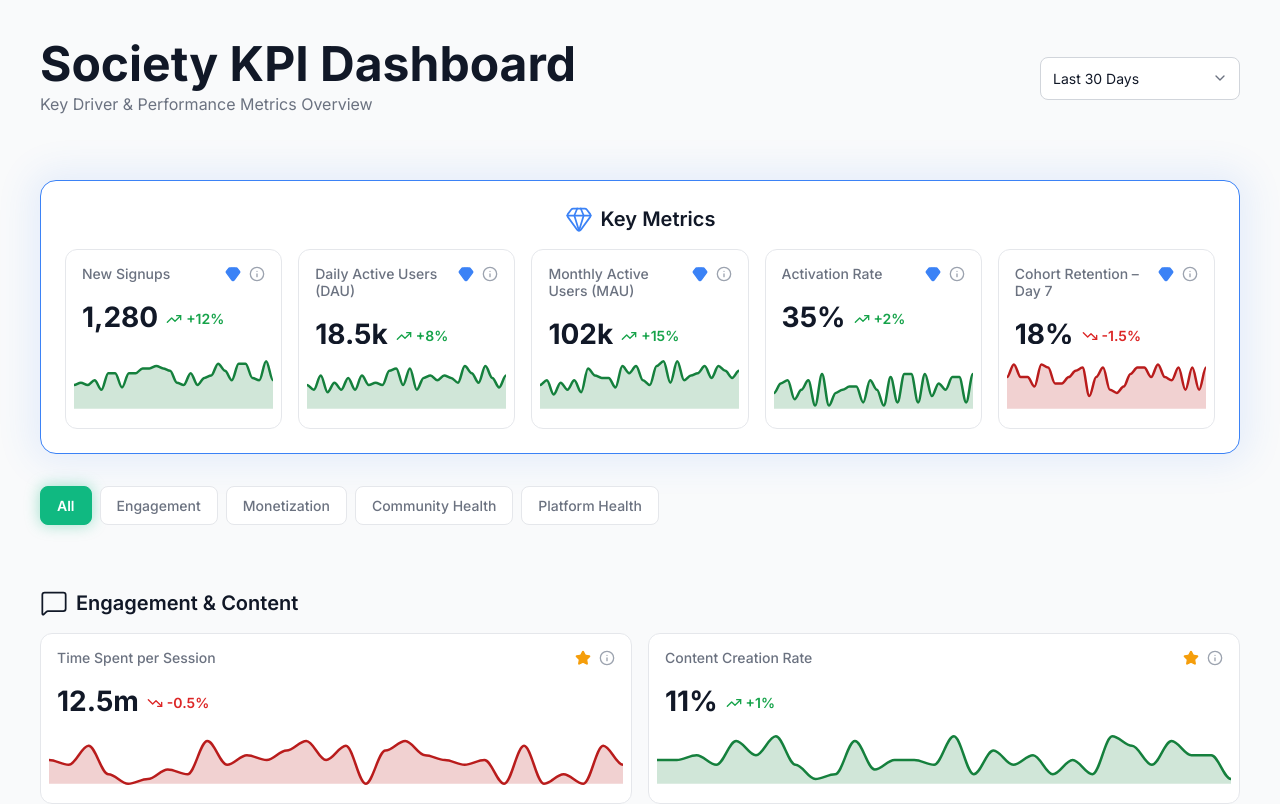
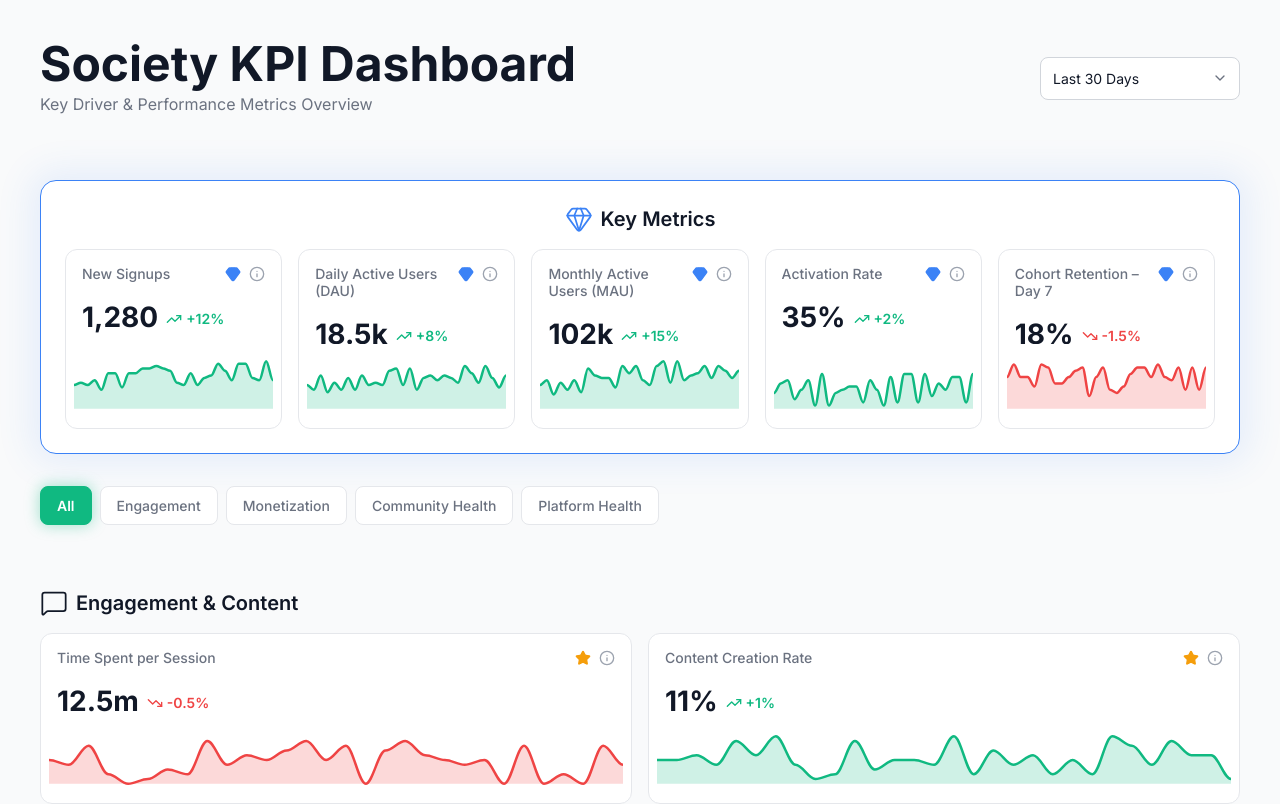
Before and after one commit to iamsabbirsobhani/checkout-funnel-dashboard, a Next.js app: page / in a window 1280 px wide. Shown: the top 804 px of the page. Built offline with nearby package versions, Linux system fonts and the light colour scheme.

Commit message:
add new colors

```diff
--- a/app/components/dashboard/SubscriptionPopularityChart.tsx
+++ b/app/components/dashboard/SubscriptionPopularityChart.tsx
@@ -36,7 +36,7 @@ export const SubscriptionPopularityChart: React.FC<
       {
         label: 'Active Subscriptions',
         data: subscriptionPlans.map((plan) => plan.count),
-        backgroundColor: '#4f46e5',
+        backgroundColor: '#3b82f6',
         borderRadius: 4,
       },
     ],
@@ -53,7 +53,7 @@ export const SubscriptionPopularityChart: React.FC<
         backgroundColor: 'rgba(0, 0, 0, 0.8)',
         titleColor: '#ffffff',
         bodyColor: '#ffffff',
-        borderColor: '#4f46e5',
+        borderColor: '#3b82f6',
         borderWidth: 1,
       },
     },
--- a/app/globals.css
+++ b/app/globals.css
@@ -15,10 +15,10 @@
   --text-secondary: #6b7280; /* Gray-500 */
 
   /* Defined soft and dark colors for trends */
-  --trend-positive-soft: #16a34a; /* Green-600 for text */
-  --trend-negative-soft: #dc2626; /* Red-600 for text */
-  --trend-positive-dark: #15803d; /* Green-700 for chart lines */
-  --trend-negative-dark: #b91c1c; /* Red-700 for chart lines */
+  --trend-positive-soft: #10b981; /* Green-500 for text */
+  --trend-negative-soft: #ef4444; /* Red-500 for text */
+  --trend-positive-dark: #10b981; /* Green-500 for chart lines */
+  --trend-negative-dark: #ef4444; /* Red-500 for chart lines */
 }
 
 @theme inline {
```
Also changed, not shown: 1 other file (tests, documents, lock files or other folders).
